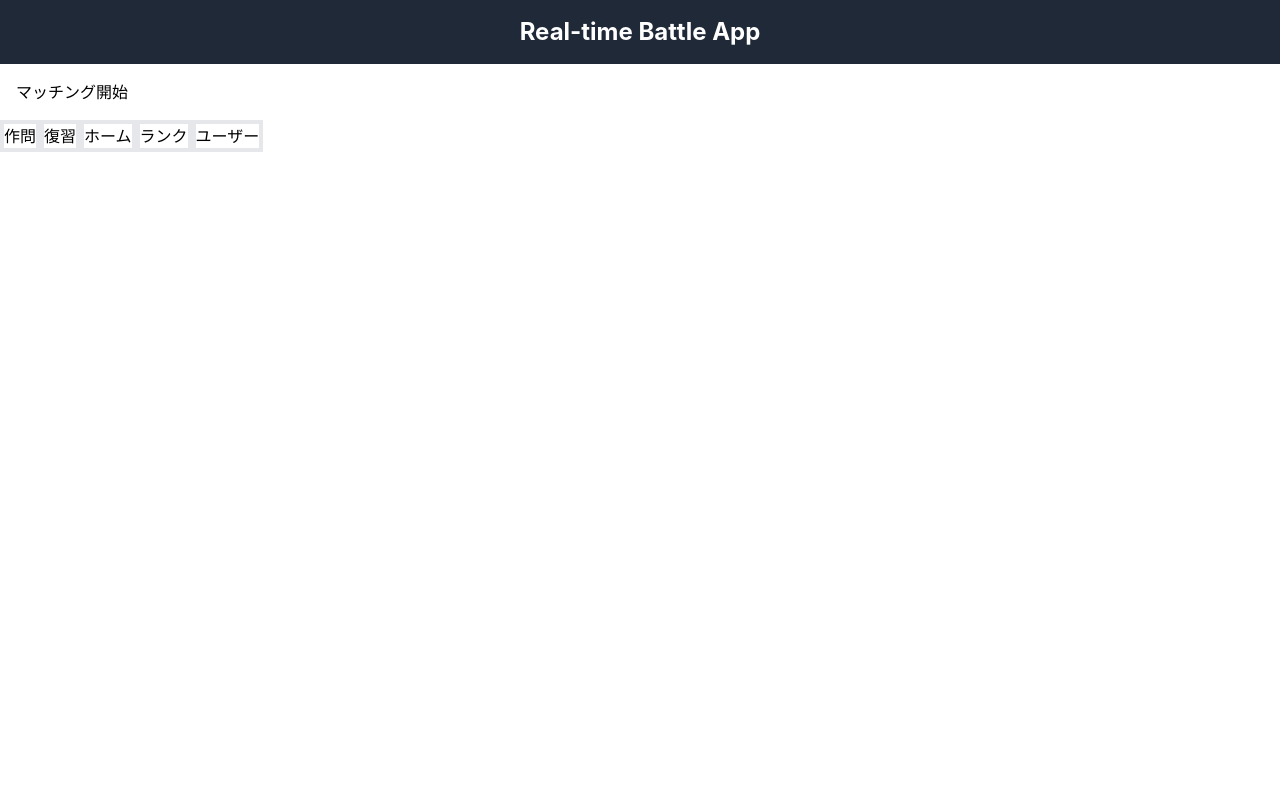
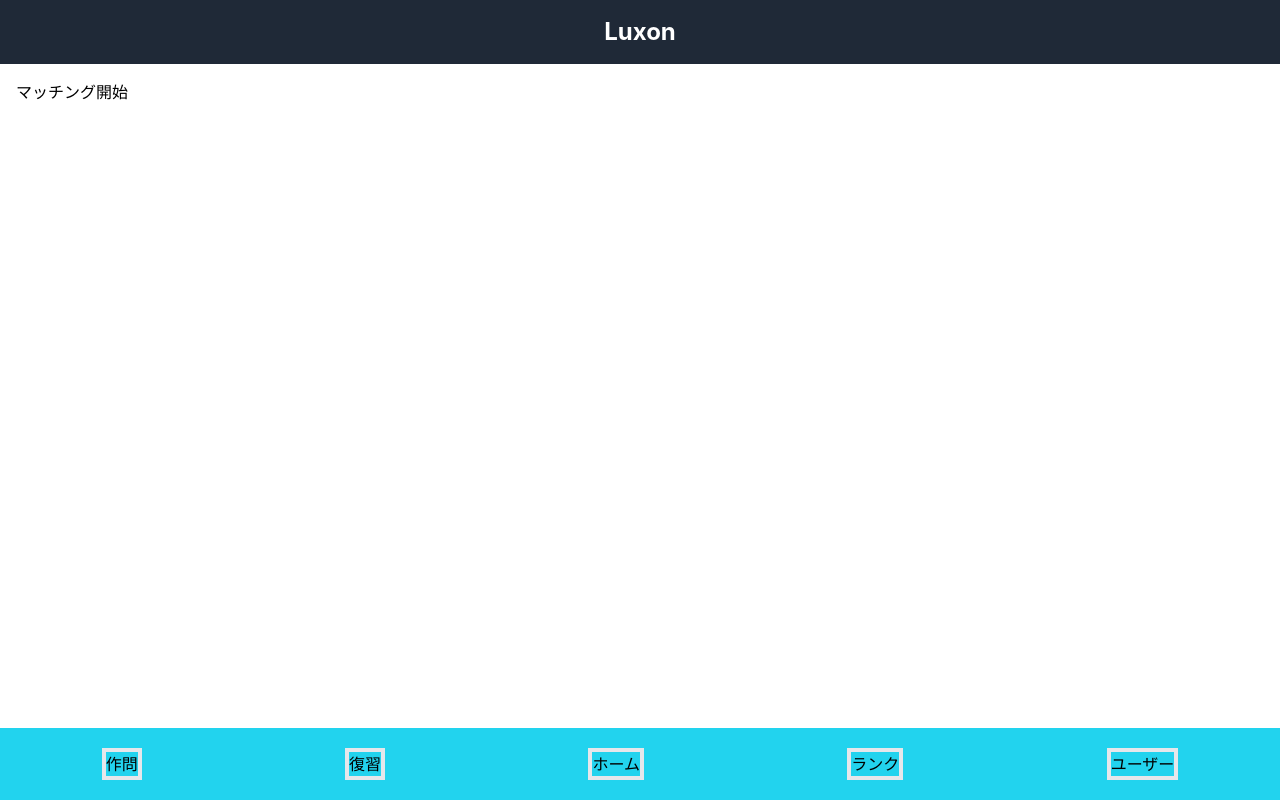
Before and after one commit to Kazu-1024/kazuyoshi-temp-, a React (Create React App) app: page / in a window 1280 px wide. Built offline with nearby package versions, Linux system fonts and the light colour scheme; the HTML template or start-up script is replaced by a standard one.

Commit message:
feat: routeの追加、スタイルの修正

```diff
--- a/src/App.js
+++ b/src/App.js
@@ -1,7 +1,9 @@
 import React from "react";
 import { BrowserRouter as Router, Route, Routes } from 'react-router-dom';
-import Home from './components/Home'
+import Login from './components/login/Login';
+import Home from './components/Home';
 import Rankings from './components/Rankings';
+import QuizReview from "./components/QuizReview";
 import UserDetails from './components/UserDetails';
 import CreateQuestions from "./components/CreateQuestions";
 import CreateQuestions_details from "./components/CreateQuestions_details";
@@ -10,14 +12,16 @@ import FooterMenu from './components/FooterMenu';
 function App() {
   return (
     <Router>
-      <div>
+      <>
+      <div className="flex flex-col h-screen">
         <header className="text-center py-4 bg-gray-800 text-white">
-          <h1 className="text-2xl font-bold">Real-time Battle App</h1>
+          <h1 className="text-2xl font-bold">Luxon</h1>
         </header>
-        <main className="p-4">
+        <main className="flex-1 p-4">
           <Routes>
+            <Route path="/Login" element={<Login />} />
             <Route path="/rankings" element={<Rankings />} />
-            <Route path="/rankings" element={<Rankings />} />
+            <Route path="/QuizReview" element={<QuizReview />} />
             <Route path="/" element={<Home />} />
             <Route path="/rankings" element={<Rankings />} />
             <Route path="/UserDetails" element={<UserDetails />} />
@@ -25,8 +29,11 @@ function App() {
             <Route path="/CreateQuestions_details" element={<CreateQuestions_details />} />
           </Routes>
         </main>
-        <FooterMenu />
-      </div>
+        <footer className="bg-cyan-400 absolute bottom-0 flex justify-around w-full py-5">
+          <FooterMenu />
+        </footer>
+        </div>
+      </>
     </Router>
   );
 }
```
